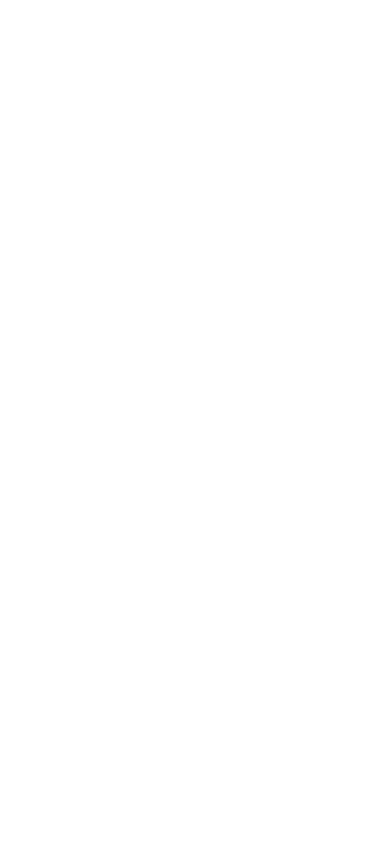
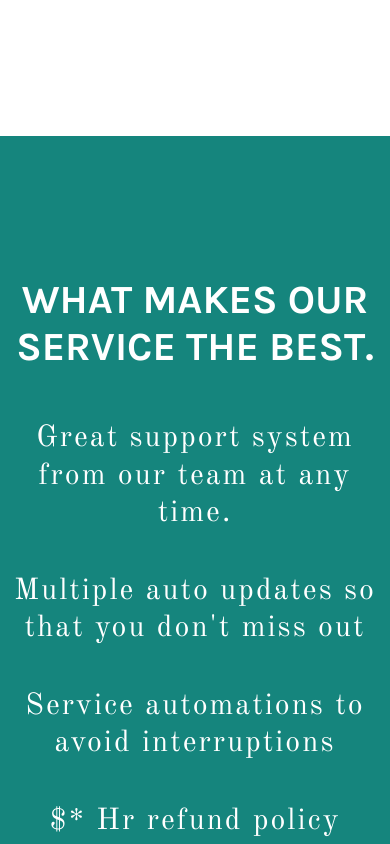
Before and after one commit to clive-cudi/scottways, a Next.js app: page / in a window 390 px wide. Shown: the part 5180-6024 px from the top of the page. Built offline with nearby package versions, Linux system fonts and the light colour scheme.

Commit message:
added-about-section

```diff
--- a/components/sections/About.tsx
+++ b/components/sections/About.tsx
@@ -5,8 +5,24 @@
 
 export const About = ({}: About_Props): JSX.Element => {
     return (
-        <section className={`default_section`} id={"about"}>
-
+        <section className={`default_section ${styles.about}`} id={"about"}>
+            <div className={styles.about_content}>
+                <div className={styles.about_header}>
+                    <h2>WHAT MAKES OUR SERVICE THE BEST.</h2>
+                </div>
+                <div className={styles.about_info_col}>
+                    <p>Great support system from our team at any time.</p>
+                </div>
+                <div className={styles.about_info_col}>
+                    <p>Multiple auto updates so that you don't miss out</p>
+                </div>
+                <div className={styles.about_info_col}>
+                    <p>Service automations to avoid interruptions</p>
+                </div>
+                <div className={styles.about_info_col}>
+                    <p>$* Hr refund policy</p>
+                </div>
+            </div>
         </section>
     )
 }
--- a/styles/components/sections/about.module.scss
+++ b/styles/components/sections/about.module.scss
@@ -0,0 +1,76 @@
+.about {
+    background: var(--primary-color);
+    justify-content: center;
+    height: fit-content;
+    padding: 50px 10px 50px 10px;
+    .about_content {
+        display: flex;
+        height: 100%;
+        width: 100%;
+        max-width: 900px;
+        align-items: center;
+        justify-content: center;
+        flex-direction: column;
+        text-align: center;
+        row-gap: 40px;
+        .about_header {
+            display: flex;
+            height: fit-content;
+            width: 100%;
+            align-items: center;
+            justify-content: center;
+            margin-bottom: 10px;
+            h2 {
+                color: white;
+                font-family: var(--font-banner);
+                font-size: 54px;
+            }
+        }
+        .about_info_col {
+            display: flex;
+            height: fit-content;
+            width: 100%;
+            align-items: center;
+            justify-content: center;
+            max-width: 400px;
+            p {
+                color: white;
+                font-family: var(--font-purchase-title);
+                font-size: 44px;
+                line-height: 1.25;
+                letter-spacing: 2px;
+                overflow-wrap: break-word;
+            }
+        }
+    }
+}
+
+@media (max-width: 600px) {
+    .about {
+        height: 100vh;
+        .about_content {
+            .about_header {
+                h2 {
+                    font-size: 40px;
+                }
+            }
+            .about_info_col {
+                p {
+                    font-size: 34px;
+                }
+            }
+        }
+    }
+}
+
+@media (max-width: 500px) {
+    .about {
+        .about_content {
+            .about_info_col {
+                p {
+                    font-size: 30px;
+                }
+            }
+        }
+    }
+}
```
